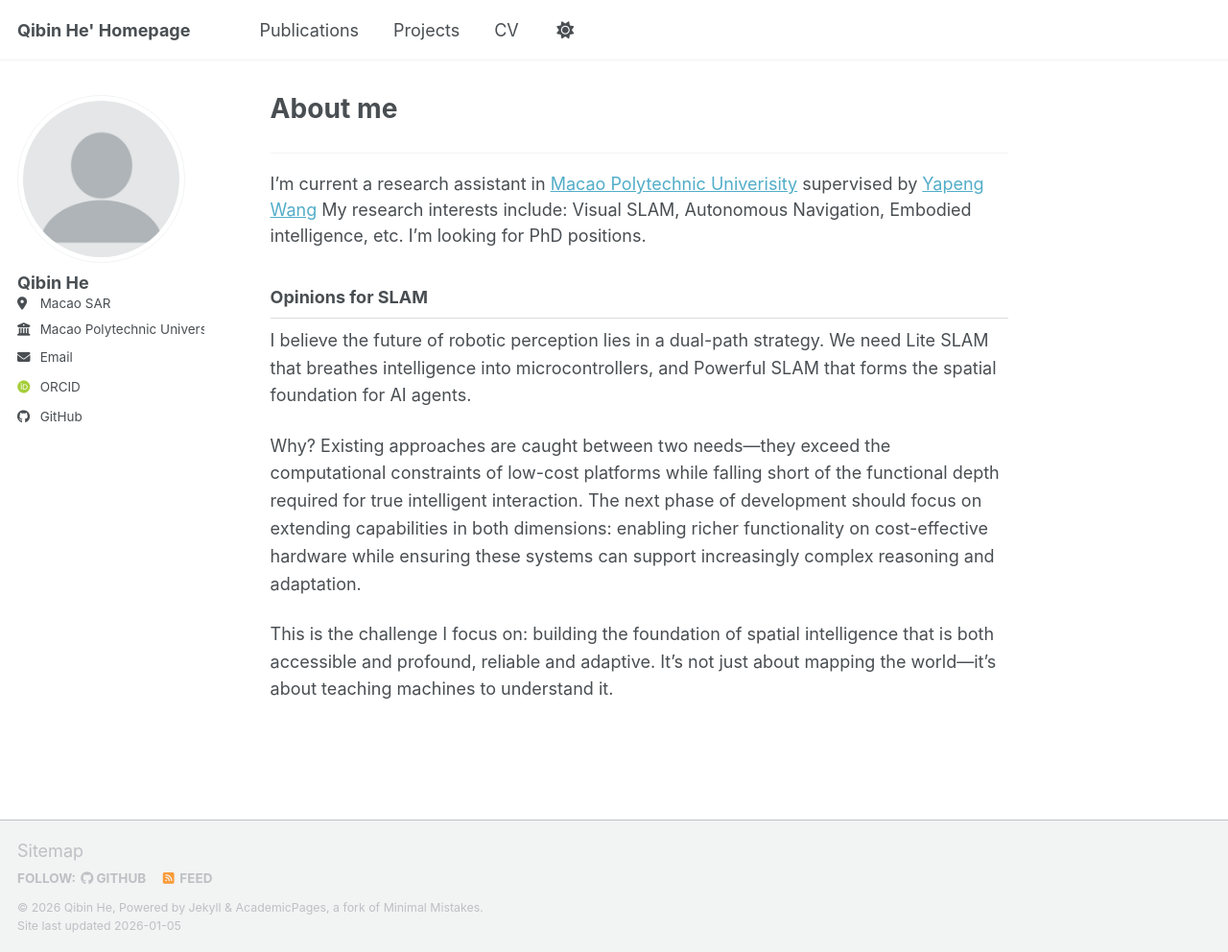
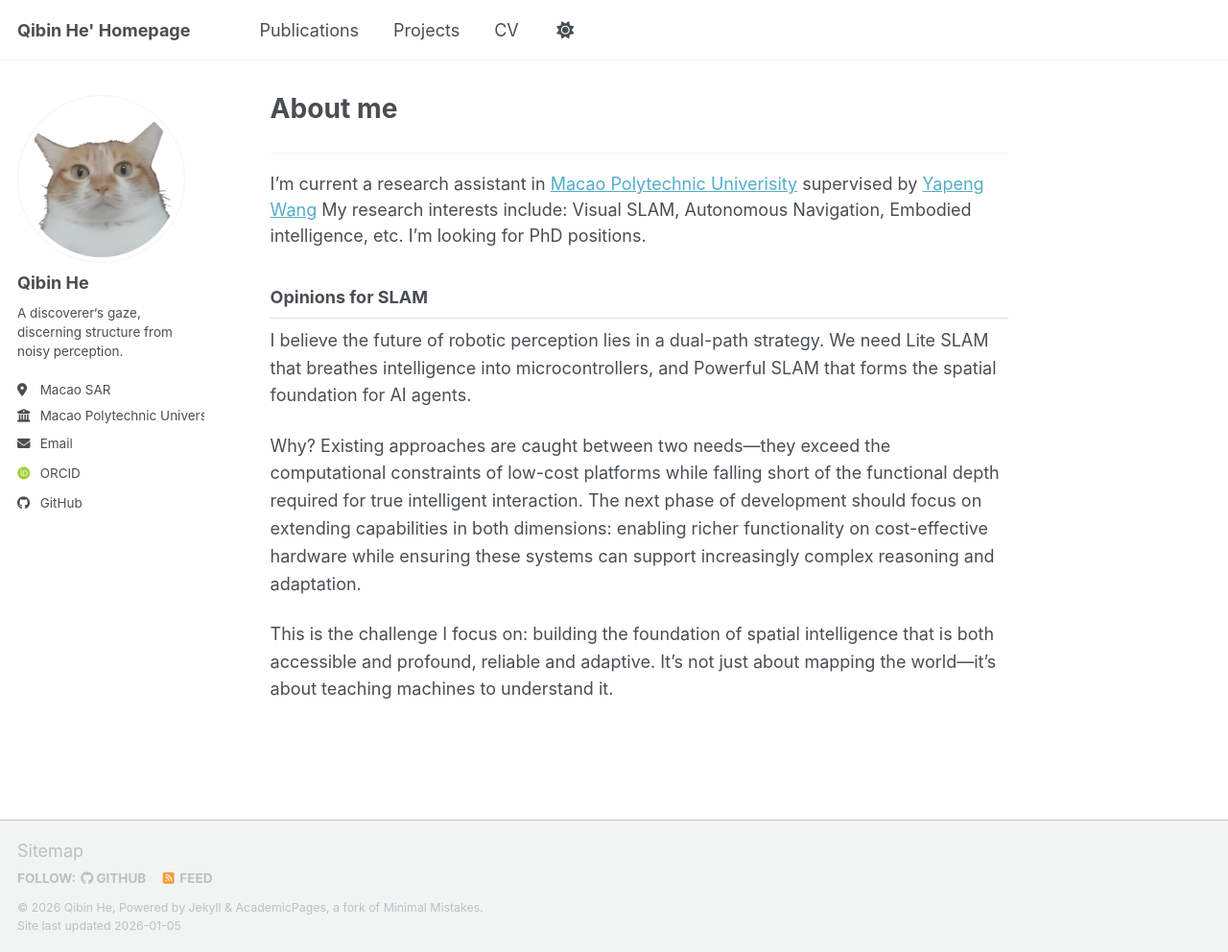
Before and after one commit to MECHA-HE/MECHA-HE.github.io, a Jekyll site: the page built from _pages/about.md, in a window 1280 px wide and 992 px high. Shown: the whole window at 96% size. Built offline with Jekyll 4.4.1, drawn with Linux system fonts in a browser that asks for light colours; some web fonts are replaced; a script bundle is joined from its source files by our own code; library files that are not in the unit come from our copies.

Commit message:
Update _config.yml

```diff
--- a/_config.yml
+++ b/_config.yml
@@ -23,10 +23,10 @@ repository               : "mecha-he/mecha-he.github.io"
 #               Additional customization can be done by editing /_includes/author-profile.html
 author:
   # Biographic information
-  avatar           : "profile.png"
+  avatar           : "cat.png"
   name             : "Qibin He"
   pronouns         : # example: "she/her"
-  bio              : #"Short biography for the left-hand sidebar"
+  bio              : "A discoverer‘s gaze, discerning structure from noisy perception."
   location         : "Macao SAR"
   employer         : "Macao Polytechnic University"
   uri              : # URL
```
